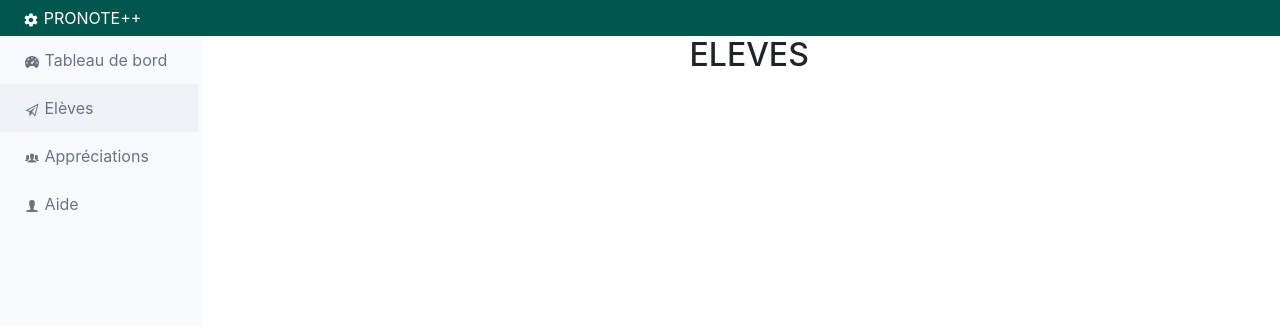
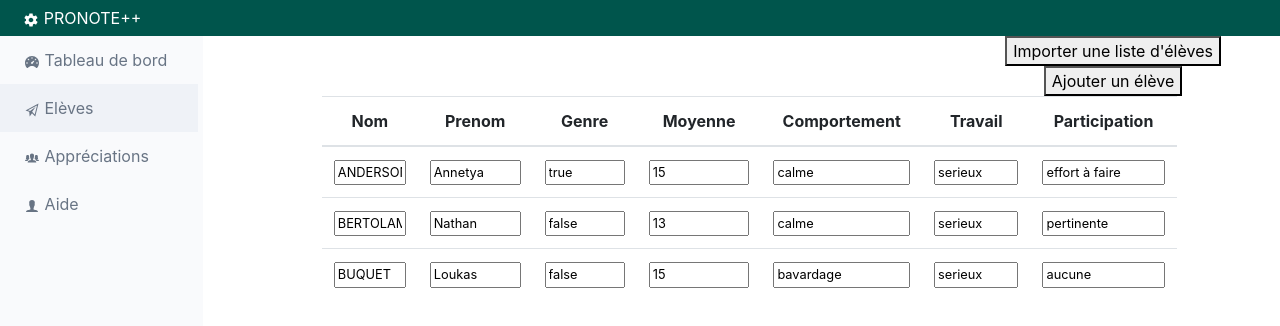
Before and after one commit to h4cktion/pronote-plus, a React (Create React App) app in the folder pronote-plus/: page /dashboard in a window 1280 px wide. Both pictures are taken after a click on the link "Elèves". Shown: the top 326 px of the page. Built offline with nearby package versions, Linux system fonts and the light colour scheme.

Commit message:
create eleves table, eleve and myInput

```diff
--- /dev/null
+++ b/pronote-plus/src/components/communs/myInput.js
@@ -0,0 +1,56 @@
+import React from 'react';
+import { IoMdPaperPlane,IoMdSettings, IoIosSpeedometer, IoIosPower, IoIosPerson, IoIosPeople } from 'react-icons/io';
+import propTypes from 'prop-types';
+import {  goTo } from '../../actions/pronoteActions';
+import { connect } from 'react-redux';
+import _ from'lodash';
+import './myInput.scss';
+
+
+
+class MyInput extends React.Component {
+
+    constructor() {
+        super();
+
+        this.state = {
+
+        }
+    }
+
+
+    onChange(e){
+        e.preventDefault();
+    }
+
+
+    componentWillMount(){
+        console.log("myInput", this.props)
+    }
+
+
+
+    render() {
+        return <input
+                    value = {this.props.value}
+                    onChange = {this.onChange}
+                    placeholder = {this.props.placeholder}
+                    type = {this.props.type}
+                    className = {this.props.className}
+                    />;
+
+    }
+}
+
+MyInput.propTypes = {
+    goTo: propTypes.func.isRequired
+}
+
+const mapStateToProps = state => {
+    return {
+        menu : state.pronote.menu
+    }
+}
+
+
+export default connect(mapStateToProps, { goTo })(MyInput);
--- /dev/null
+++ b/pronote-plus/src/components/communs/myInput.scss
@@ -0,0 +1,3 @@
+.small{
+    width: 100%;
+}
--- a/pronote-plus/src/components/dashboard/dashboard.js
+++ b/pronote-plus/src/components/dashboard/dashboard.js
@@ -5,6 +5,8 @@ import './dashboard.scss';
 import propTypes from 'prop-types';
 import {  goTo } from '../../actions/pronoteActions';
 import { connect } from 'react-redux';
+import Eleves from '../eleves/eleves';
+
 
 
 class DashBoard extends React.Component {
@@ -59,6 +61,8 @@ class DashBoard extends React.Component {
     }
 
 
+
+
     render() {
         return <div className="justify-content-md-center">
             <Row>
@@ -105,7 +109,7 @@ class DashBoard extends React.Component {
                         <h2>DASHBOARD</h2>
                     }
                     {this.state.elevesActive &&
-                        <h2>ELEVES</h2>
+                        <Eleves />
                     }
                     {this.state.appreciationActive &&
                         <h2>APPRECIATIONS</h2>
--- /dev/null
+++ b/pronote-plus/src/components/eleves/eleve.js
@@ -0,0 +1,69 @@
+import React from 'react';
+import { Row, Col, Dropdown } from 'react-bootstrap';
+import { IoMdPaperPlane,IoMdSettings, IoIosSpeedometer, IoIosPower, IoIosPerson, IoIosPeople } from 'react-icons/io';
+import propTypes from 'prop-types';
+import {  goTo } from '../../actions/pronoteActions';
+import { connect } from 'react-redux';
+import MyInput from '../communs/myInput';
+import './eleves.scss';
+
+
+class Eleve extends React.Component {
+
+    constructor() {
+        super();
+
+        this.state = {
+            eleve: null,
+
+        }
+        this.addEleve = this.addEleve.bind(this);
+    }
+
+    navigateTo(e){
+        this.props.goTo(e.currentTarget.id)
+    }
+
+    feedField(eleve){
+        let self =this;
+        this.setState({eleve},()=>{
+            console.log("eleve : ",self.state.eleve)
+        });
+    }
+
+    componentWillMount(){
+        this.feedField(this.props.eleve);
+
+    }
+
+    addEleve(){
+
+    }
+
+
+    render() {
+        return  <tr>
+                    <td><MyInput value={this.state.eleve.nom} type="text" placeholder="nom" className="small"/></td>
+                    <td><MyInput value={this.state.eleve.prenom} type="text" placeholder="nom" className="small"/></td>
+                    <td><MyInput value={this.state.eleve.genre} type="text" placeholder="nom" className="small"/></td>
+                    <td><MyInput value={this.state.eleve.moyenne} type="text" placeholder="nom" className="small"/></td>
+                    <td><MyInput value={this.state.eleve.comportement} type="text" placeholder="nom" className="small"/></td>
+                    <td><MyInput value={this.state.eleve.travail} type="text" placeholder="nom" className="small"/></td>
+                    <td><MyInput value={this.state.eleve.participation} type="text" placeholder="nom" className="small"/></td>
+                </tr>;
+
+    }
+}
+
+Eleve.propTypes = {
+    goTo: propTypes.func.isRequired
+}
+
+const mapStateToProps = state => {
+    return {
+        menu : state.pronote.menu
+    }
+}
+
+
+export default connect(mapStateToProps, { goTo })(Eleve);
--- /dev/null
+++ b/pronote-plus/src/components/eleves/eleves.js
@@ -0,0 +1,106 @@
+import React from 'react';
+import { Table,Row, Col, Dropdown } from 'react-bootstrap';
+import { IoMdPaperPlane,IoMdSettings, IoIosSpeedometer, IoIosPower, IoIosPerson, IoIosPeople } from 'react-icons/io';
+import propTypes from 'prop-types';
+import {  goTo } from '../../actions/pronoteActions';
+import { connect } from 'react-redux';
+import Eleve from './eleve';
+import _ from'lodash';
+import './eleves.scss';
+
+
+
+class Eleves extends React.Component {
+
+    constructor() {
+        super();
+
+        this.state = {
+            eleves:[],
+
+        }
+        this.navigateTo = this.navigateTo.bind(this);
+        this.addEleve = this.addEleve.bind(this);
+    }
+
+    navigateTo(e){
+        this.props.goTo(e.currentTarget.id)
+    }
+
+
+    initEleve(){
+        let elevesTest = [
+            {nom: 'ANDERSON', prenom : 'Annetya',genre: true, moyenne: 15, comportement: 'calme', travail : 'serieux', participation: 'effort à faire'},
+            {nom: 'BERTOLAMI', prenom : 'Nathan',genre: false, moyenne: 13, comportement: 'calme', travail : 'serieux', participation: 'pertinente'},
+            {nom: 'BUQUET', prenom : 'Loukas',genre: false, moyenne: 15, comportement: 'bavardage', travail : 'serieux', participation: 'aucune'},
+        ]
+        this.setState({eleves : elevesTest});
+    }
+
+    componentWillMount(){
+        this.initEleve();
+    }
+
+    addEleve(){
+        let  newEleve = {
+            nom: '',
+            prenom: '',
+            genre : null,
+            moyenne : 0,
+            comportement : '',
+            travail : '',
+            participation : ''
+        };
+        let eleves = _.cloneDeep(this.state.eleves);
+        eleves.push(newEleve);
+        this.setState({eleves})
+    }
+
+    render() {
+        return <div className="justify-content-md-center eleves">
+           <Row>
+               <Col md={{span: 4, offset : 8}}>
+                   <button>Importer une liste d'élèves</button>
+                    <button onClick={this.addEleve}>Ajouter un élève</button>
+               </Col>
+           </Row>
+            <Col md={{span:10 , offset : 1 }}>
+                <Table responsive>
+                <thead>
+                    <tr>
+                    <th>Nom</th>
+                    <th>Prenom</th>
+                    <th>Genre</th>
+                    <th>Moyenne</th>
+                    <th>Comportement</th>
+                    <th>Travail</th>
+                    <th>Participation</th>
+                    </tr>
+                </thead>
+                    {
+                    this.state.eleves.map( (e,i) =>
+                            <Eleve key={i} eleve={e} />
+                        )
+                }
+                </Table>
+            </Col>
+
+
+
+        </div>;
+
+    }
+}
+
+Eleves.propTypes = {
+    goTo: propTypes.func.isRequired
+}
+
+const mapStateToProps = state => {
+    return {
+        menu : state.pronote.menu
+    }
+}
+
+
+export default connect(mapStateToProps, { goTo })(Eleves);
```
Also changed, not shown: pronote-plus/src/components/eleves/eleves.scss (added), 1 other file (tests, documents, lock files or other folders).
